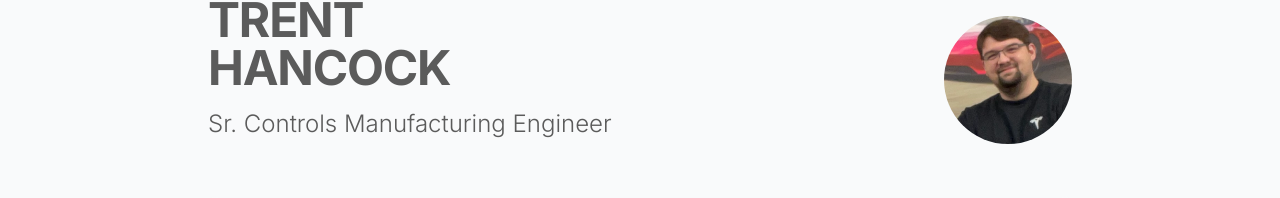
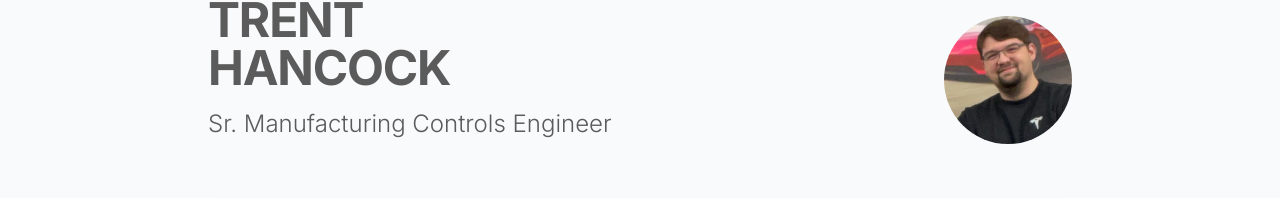
Before and after one commit to CodeHedge/PersonalResumeWebsite, a Next.js app: page / in a window 1280 px wide. Shown: the part 154-352 px from the top of the page. Built offline with nearby package versions, Linux system fonts and the light colour scheme.

Commit message:
Minor title fix

```diff
--- a/src/app/layout.tsx
+++ b/src/app/layout.tsx
@@ -6,7 +6,7 @@ import Navigation from '@/components/Navigation'
 const inter = Inter({ subsets: ['latin'] })
 
 export const metadata: Metadata = {
-  title: 'Trent Hancock - Sr. Controls Manufacturing Engineer',
+  title: 'Trent Hancock - Sr. Manufacturing Controls Engineer',
   description: 'Professional portfolio and resume of Trent Hancock, an accomplished Senior Manufacturing Controls Engineer specializing in complex manufacturing processes.',
 }
 
--- a/src/components/Header.tsx
+++ b/src/components/Header.tsx
@@ -13,7 +13,7 @@ export default function Header() {
               <span className="block transform hover:scale-105 transition-transform duration-200 delay-75">HANCOCK</span>
             </h1>
             <h2 className="text-2xl font-light mb-6 text-light-gray">
-              Sr. Controls Manufacturing Engineer
+              Sr. Manufacturing Controls Engineer
             </h2>
           </div>
           <div className="relative w-32 h-32 rounded-full overflow-hidden bg-light-gray/10 backdrop-blur-sm">
```
